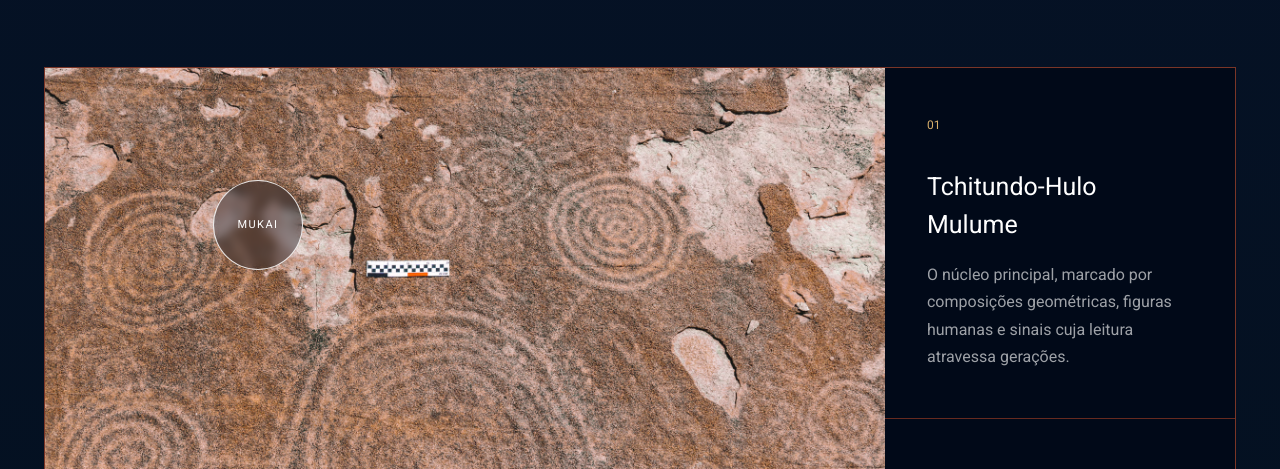
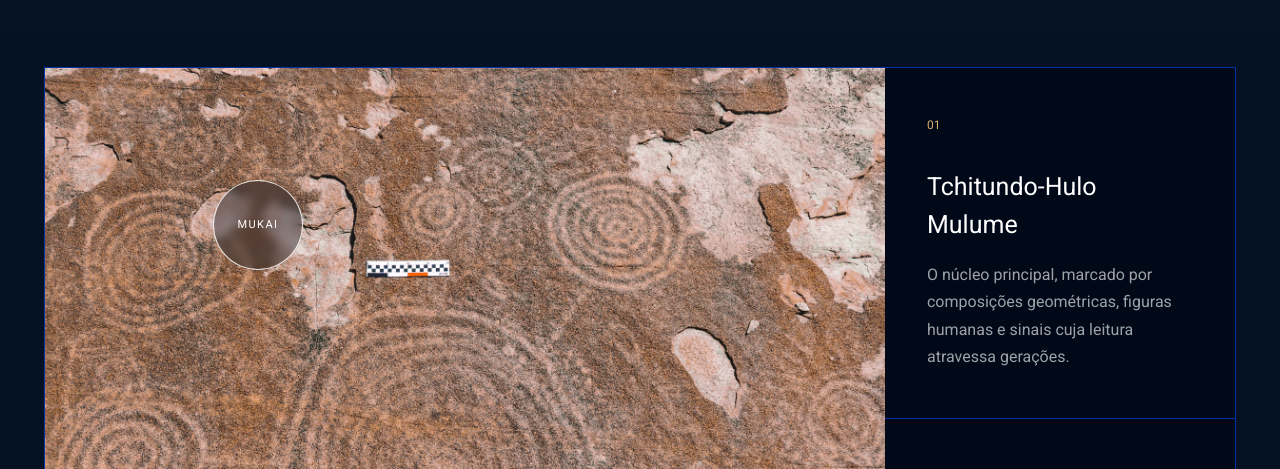
Before and after one commit to PauloTavaresProVision/tchitundo-hulo, a Next.js app: page / in a window 1280 px wide. Shown: the part 1849-2318 px from the top of the page. Built offline with nearby package versions, Linux system fonts and the light colour scheme.

Commit message:
Use Standard Bank blue for separators

```diff
--- a/app/globals.css
+++ b/app/globals.css
@@ -945,3 +945,34 @@ main { background: var(--ink); }
     font-size: 12px;
   }
 }
+
+/* Institutional separator system. Accent typography remains copper. */
+:root { --separator: #0033aa; }
+
+.hero { border-bottom-color: var(--separator); }
+.hero-portals,
+.hero-portals a { border-color: var(--separator) !important; }
+
+.campaign,
+.territory,
+.manifesto,
+.gallery-section,
+.film,
+.culture,
+.documents,
+.archive,
+.closing { border-top-color: var(--separator); }
+
+.campaign-visual { border-left-color: var(--separator); }
+.territory-stage,
+.territory-notes article,
+.gallery-item,
+.agenda-status,
+.agenda-list,
+.agenda-list article,
+.archive-grid,
+.archive-grid article { border-color: var(--separator); }
+
+@media (max-width: 760px) {
+  .gallery-item > span { border-top-color: var(--separator); }
+}
```
